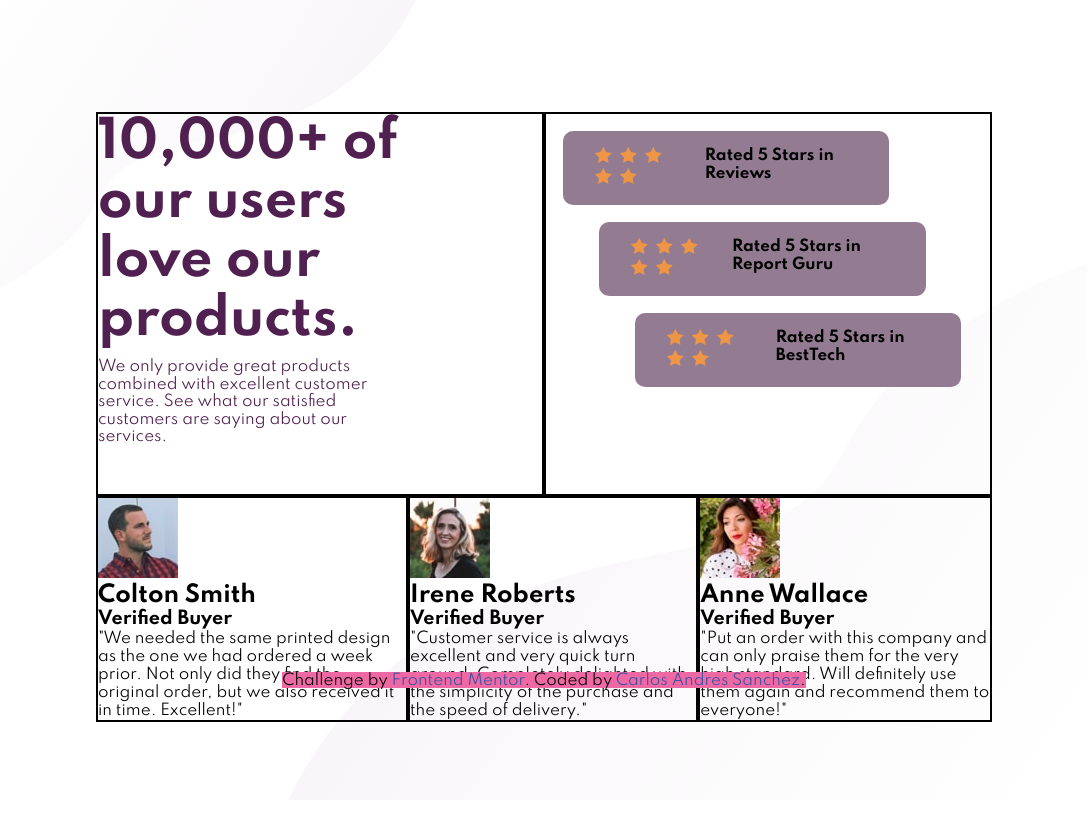
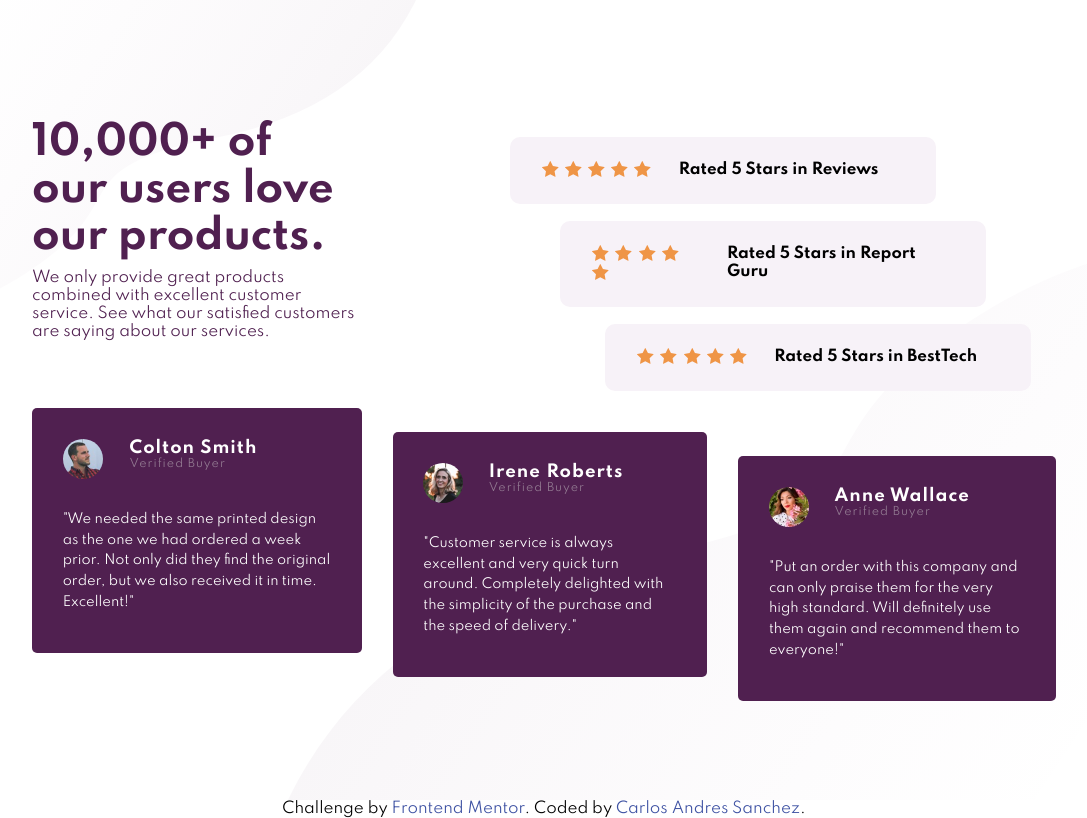
Before and after one commit to LimonCode1/social-proof-section-master, a plain HTML site: page index.html in a window 1280 px wide. Shown: the whole page, without its empty margins (96-1183 px from the left). Drawn offline with Linux system fonts and the light colour scheme.

Commit message:
styles desktop finished

```diff
--- a/index.html
+++ b/index.html
@@ -24,7 +24,7 @@
 							services.
 						</p>
 					</div>
-					<div class="box">
+					<div class="box2">
 						<div class="ratedBox One">
 							<span class="star">
 								<img src="./images/icon-star.svg" alt="star image" />
@@ -58,35 +58,42 @@
 					</div>
 				</div>
 				<div class="container">
-					<div class="card">
+					<div class="card one">
 						<img src="./images/image-colton.jpg" alt="photo of Colton" />
+						<div class="name">
 							<h2>Colton Smith</h2>
-						<h3>Verified Buyer</h3>
+							<span>Verified Buyer</span>
+						</div>
 						<p>
 							"We needed the same printed design as the one we had ordered a
 							week prior. Not only did they find the original order, but we also
 							received it in time. Excellent!"
 						</p>
 					</div>
-					<div class="card">
+					<div class="card two">
 						<img src="./images/image-irene.jpg" alt="photo of Irene" />
+						<div class="name">
 							<h2>Irene Roberts</h2>
-						<h3>Verified Buyer</h3>
+							<span>Verified Buyer</span>
+						</div>
 						<p>
 							"Customer service is always excellent and very quick turn around.
 							Completely delighted with the simplicity of the purchase and the
 							speed of delivery."
 						</p>
 					</div>
-					<div class="card">
+					<div class="card three">
 						<img src="./images/image-anne.jpg" alt="photo of Anne" />
+						<div class="name">
 							<h2>Anne Wallace</h2>
-						<h3>Verified Buyer</h3>
+							<span>Verified Buyer</span>
+						</div>
 						<p>
 							"Put an order with this company and can only praise them for the
 							very high standard. Will definitely use them again and recommend
 							them to everyone!"
 						</p>
+					</div>
 				</div>
 			</div>
 		</div>
@@ -99,8 +106,6 @@
 				>Carlos Andres Sanchez</a
 			>.
 		</div>
-		</div>
-
 		<script src="jquery.min.js"></script>
 		<script src="index.js"></script>
 	</body>
--- a/styles.css
+++ b/styles.css
@@ -30,68 +30,96 @@ body {
 	height: 100vh;
 }
 .father-Container {
-	width: 70%;
+	width: 80%;
 	height: 70vh;
 }
 .father-Container .container {
 	display: flex;
 }
 .father-Container .container .box {
-	width: 50%;
-	border: 2px solid black;
+	width: 45%;
 }
 .father-Container .container .box h1 {
-	font-size: 50px;
+	font-size: 40px;
 	font-weight: 700;
 	color: var(--very-Dark-Magenta);
 	padding-right: 30%;
 }
 .father-Container .container .box p {
-	margin-bottom: 3rem;
 	padding-right: 28%;
 	margin-top: 1vh;
-	line-height: 2.2vh;
 	font-weight: 400;
 	color: var(--very-Dark-Magenta);
 }
-.father-Container .container .box .ratedBox {
+.father-Container .container .box2 {
+	width: 55%;
+	font-size: 8px;
+}
+.father-Container .container .box2 .ratedBox {
 	border-radius: 10px;
 	display: flex;
 	margin: 17px;
-	width: 60%;
-	padding: 2vh 30px;
+	width: 65%;
+	padding: 3vh 30px;
 	margin-right: -20px;
-	background: var(--dark-Grayish-Magenta);
+	background: #f7f2f8;
 }
-.father-Container .container .box .ratedBox img {
+.father-Container .container .box2 .ratedBox img {
 	padding: 0px 2px;
 }
-.father-Container .container .box .ratedBox h2 {
-	font-size: 15px;
-	font-weight: 700;
+.father-Container .container .box2 .ratedBox h2 {
+	font-weight: 400;
 	margin-left: 7%;
 }
-.father-Container .container .box .Two {
+.father-Container .container .box2 .Two {
 	margin-left: 12%;
 }
-.father-Container .container .box .Three {
+.father-Container .container .box2 .Three {
 	margin-left: 20%;
 }
-.father-Container .container .box .ratedBox h2 {
+.father-Container .container .box2 .ratedBox h2 {
 	font-size: 15px;
 	font-weight: 700;
 	margin-left: 7%;
 }
 .father-Container .container .card {
-	/* width: 50%; */
-	align-self: flex-end;
-	border: 2px solid black;
+	border-radius: 5px;
+	color: var(--white);
+	font-size: 11px;
+	height: 23vh;
+	background: var(--very-Dark-Magenta);
+	padding: 3%;
+	display: flex;
+	flex-wrap: wrap;
+}
+.father-Container .container .two {
+	margin: 0% 3%;
+	margin-top: 3vh;
+}
+.father-Container .container .three {
+	margin-top: 6vh;
+}
+.father-Container .container .card img {
+	height: 40px;
+	border-radius: 50%;
+}
+.father-Container .container .card .name {
+	font-weight: 400;
+	letter-spacing: 1px;
+	margin-left: 10%;
+}
+.father-Container .container .card .name span {
+	color: var(--dark-Grayish-Magenta);
+}
+.father-Container .container .card p {
+	font-weight: 400;
+	font-size: 13px;
+	line-height: 1.6;
+	margin-top: 20px;
 }
 .attribution {
-	top: 98px;
+	/* padding-top: 9%; */
 	text-align: center;
-	height: 2vh;
-	background: var(--soft-Pink);
 }
 .attribution a {
 	color: hsl(228, 45%, 44%);
```
Lines whose indentation alone changed are shown as unchanged.
